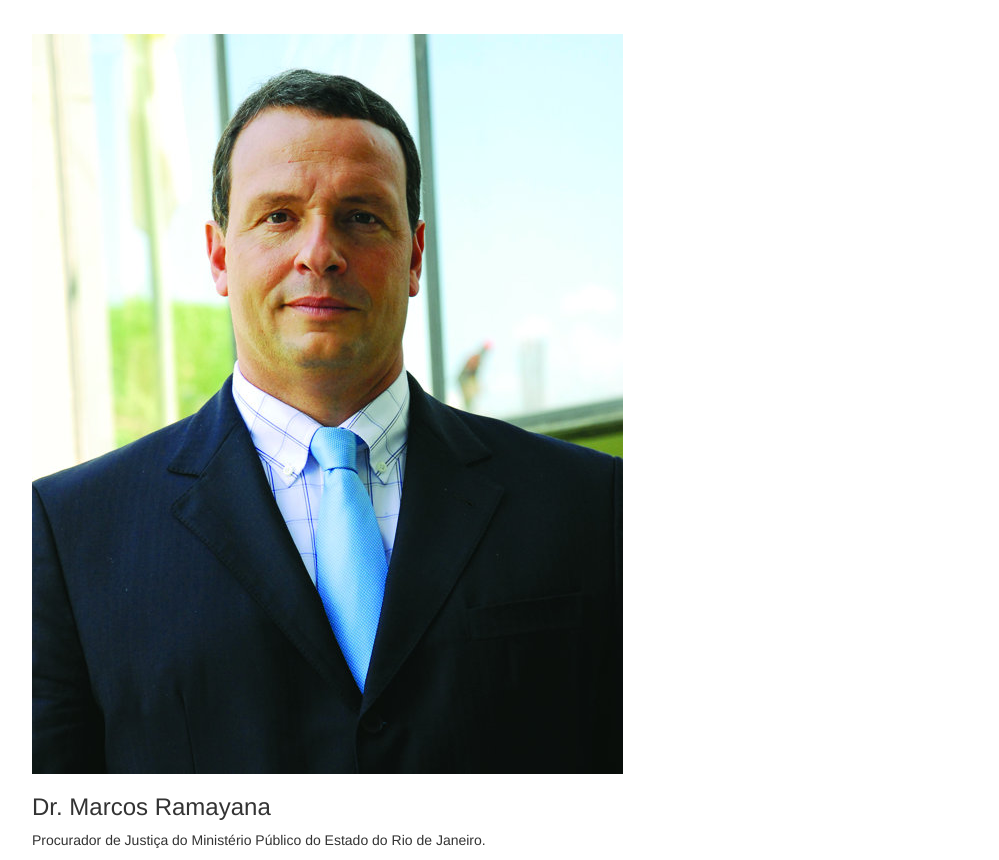
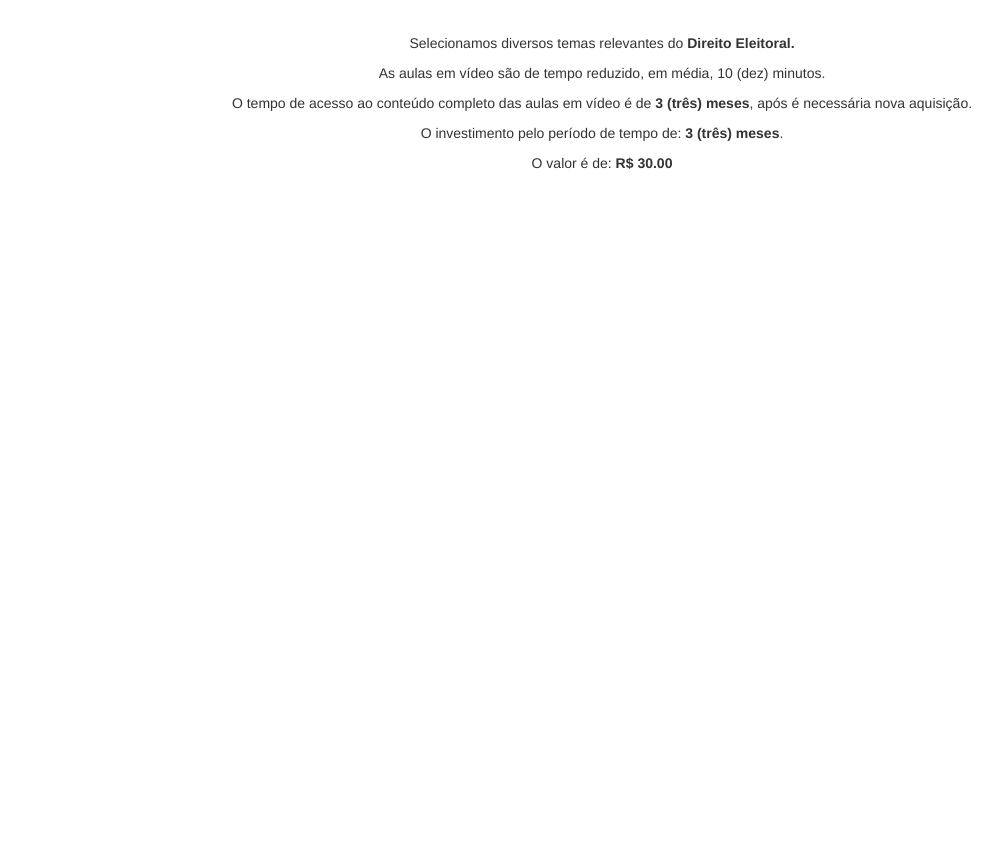
Before and after one commit to spark-it/ramayana-backend, a PHP site: template cruds-api/templates/site/videos.phtml in a window 1280 px wide. Shown: the part 620-1480 px from the top of the page, without its empty margins (38-1037 px from the left). After the commit the page ends 789 px from the top, so only its background shows below. Run offline with PHP 8.4, Linux system fonts and the light colour scheme; the template is opened without the code that fills it, so the values that code supplies are empty; some libraries are stand-ins or nearby versions.

Commit message:
Adição de texto de explicação sobre videos e valores

```diff
--- a/cruds-api/templates/site/videos.phtml
+++ b/cruds-api/templates/site/videos.phtml
@@ -31,10 +31,19 @@
                 <div class="blog-grid">
                     <div class="row">
                         <div class="col-md-12">
-
-
                             <!-- Post Item Start -->
                             <div class="post-item" style="text-align: center !important;">
+                                <p>Selecionamos diversos temas relevantes do <strong>Direito Eleitoral.</strong></p>
+
+                                <p>As aulas em vídeo são de tempo reduzido, em média, 10 (dez) minutos.</p>
+
+                                <p>O tempo de acesso ao conteúdo completo das aulas em vídeo é de <strong>3 (três)
+                                        meses</strong>, após é necessária nova aquisição.</p>
+
+                                <p>O investimento pelo período de tempo de: <strong>3 (três) meses</strong>.</p>
+
+                                <p>O valor é de: <strong>R$ 30.00</strong></p>
+
                                 <div class="fb-login-button" data-max-rows="1" data-size="large"
                                      data-button-type="login_with" data-show-faces="false"
                                      data-auto-logout-link="true" data-use-continue-as="true"
@@ -56,7 +65,8 @@
                                 <div class="col-md-6 col-sm-6">
                                     <h3><?php echo $video->title ?></h3>
                                     <div class="course-gallery margin-bottom-30 gallery-item">
-                                        <img width="555" height="312" src="<?php echo $base_url?>/uploads/<?php echo $video->thumb?>"
+                                        <img width="555" height="312"
+                                             src="<?php echo $base_url ?>/uploads/<?php echo $video->thumb ?>"
                                              alt=""/>
                                         <div class="gallery-img-overlay"></div>
                                         <div class="gallery-overlay">
@@ -74,22 +84,6 @@
                     </div>
                 </div>
                 <!-- gallery End -->
-
-                <!-- Author Box Start -->
-                <div class="author-box">
-                    <div class="inner">
-                        <div class="author-thumb">
-                            <img src="<?php echo $assets_base ?>img/marcos-ramayana.jpg" alt="">
-                        </div>
-                        <div class="author-info">
-                            <h3>Dr. Marcos Ramayana</h3>
-                            <p>
-                                Procurador de Justiça do Ministério Público do Estado do Rio de Janeiro.
-                            </p>
-                        </div>
-                    </div>
-                </div>
-                <!-- Author Box End -->
             </div>
         </div>
     </div>
```
